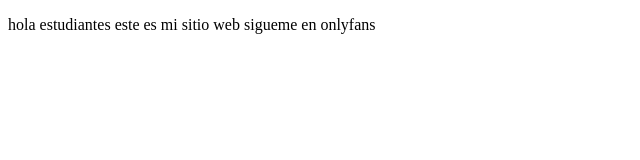
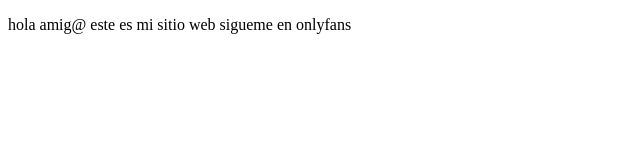
Before and after one commit to leoesteban2/proyectoDemoCursoPrework, a plain HTML site: page index.html in a window 1280 px wide. Shown: the full height of the page, 0-640 px from the left. Drawn offline with Linux system fonts and the light colour scheme.

```diff
--- a/index.html
+++ b/index.html
@@ -8,7 +8,7 @@
 </head>
 <body>
     <p>
-        hola estudiantes este es mi sitio web
+        hola amig@ este es mi sitio web
         sigueme en onlyfans
     </p>
 </body>
```
